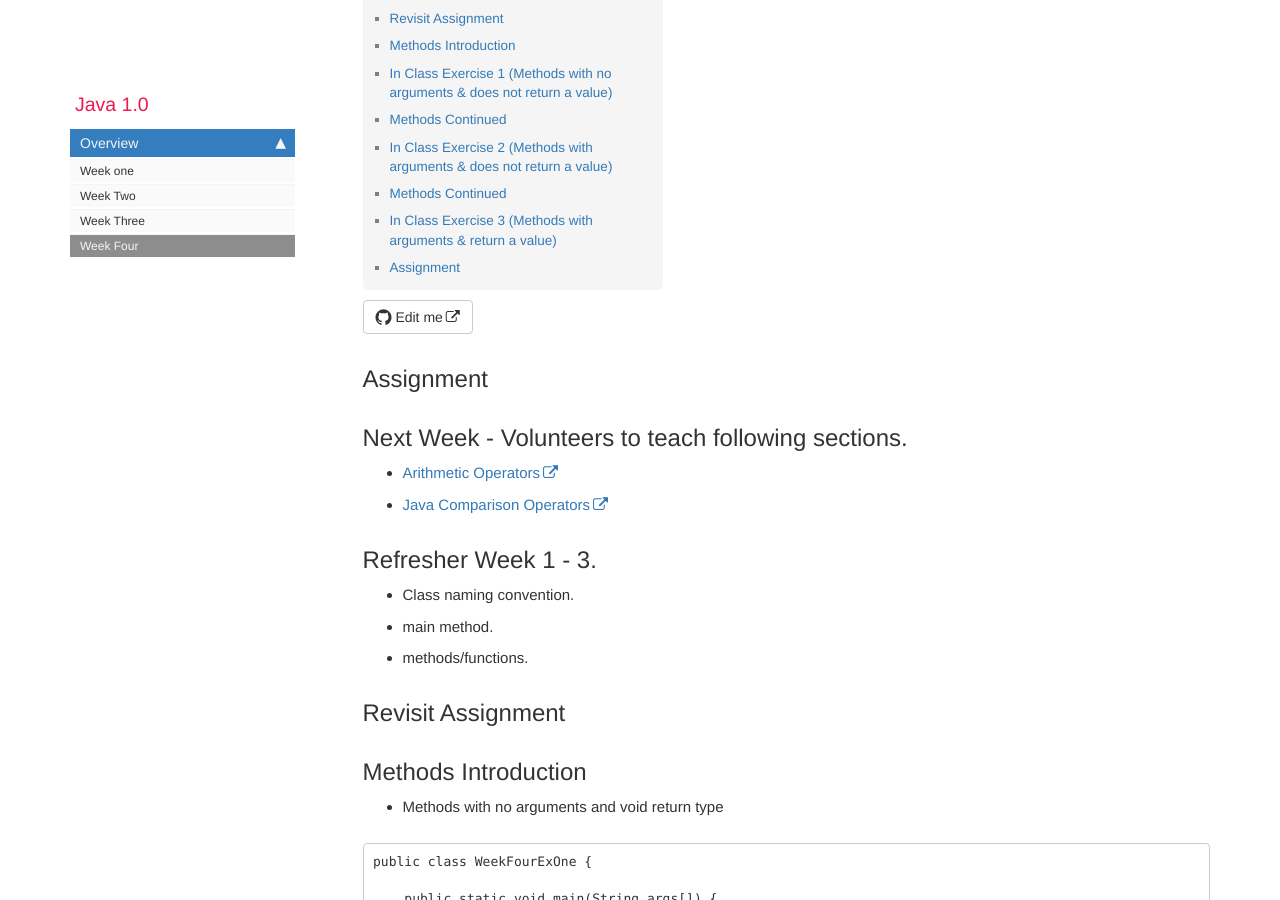
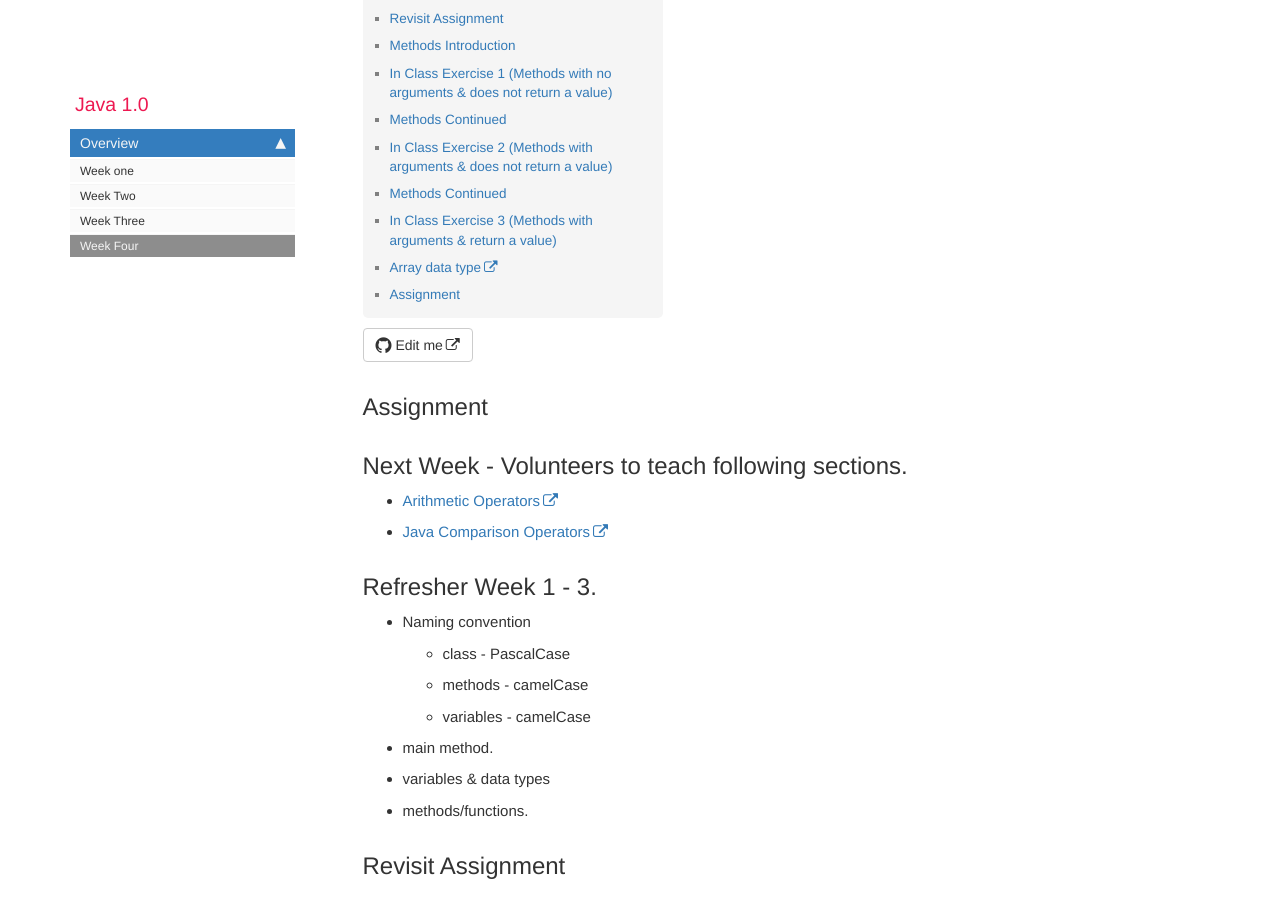
Before and after one commit to rambethina/java, a Jekyll site: the page built from pages/mydoc/mydoc_week_four.md, in a window 1280 px wide and 900 px high, scrolled down 267 px. Built offline with Jekyll 4.4.1, drawn with Linux system fonts in a browser that asks for light colours; comment, search, counter and statistics services are not loaded; some of the changed text lies outside the part shown.

Commit message:
Week four arrays section

````diff
--- a/pages/mydoc/mydoc_week_four.md
+++ b/pages/mydoc/mydoc_week_four.md
@@ -12,8 +12,12 @@ folder: mydoc
 * [Java Comparison Operators](https://www.w3schools.com/java/java_operators.asp)
 
 ## Refresher Week 1 - 3.
-* Class naming convention.
+* Naming convention
+  * class - PascalCase
+  * methods - camelCase
+  * variables - camelCase
 * main method.
+* variables & data types
 * methods/functions.
 
 ## Revisit Assignment
@@ -90,6 +94,16 @@ Expand on assignment from last week or what we covered in class.
 As part of the assignment we santized first name, as a next step sanitize last name too.
 Use method & avoid code duplication.
 
+## [Array data type](https://www.w3schools.com/java/java_arrays.asp)
+
+Example
+```
+String[] cars = {"Volvo", "BMW", "Ford", "Mazda"};
+cars[0] = "Opel";
+System.out.println(cars[0]);
+```
+
+
 ## Assignment
 Goals - Use methods where possible.
 
````
